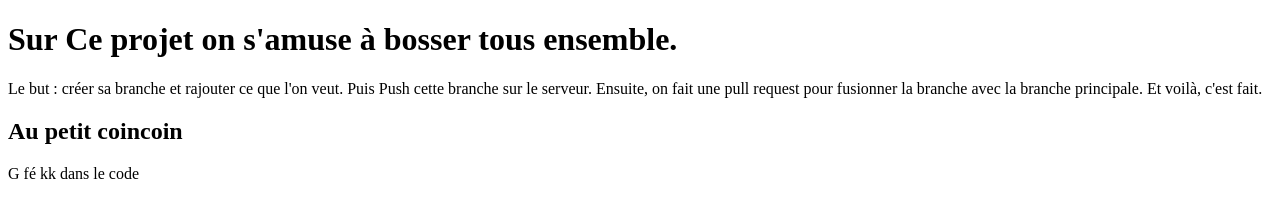
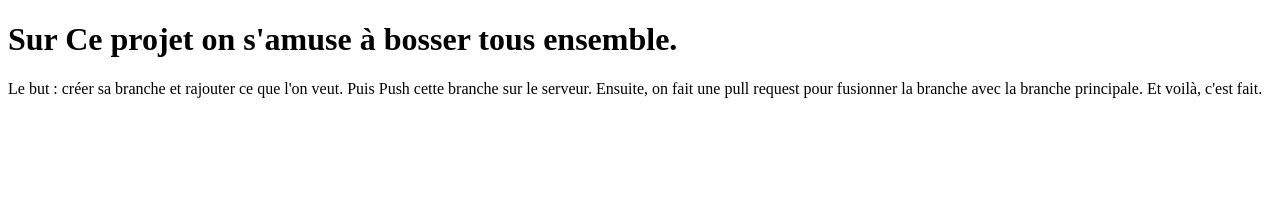
Before and after one commit to LesLoulous/ProjetCollaboratifsDesLoulous, a plain HTML site: page index.html in a window 1280 px wide. Drawn offline with Linux system fonts and the light colour scheme.

Commit message:
retrait du chantier du merge TestFrencho

```diff
--- a/index.html
+++ b/index.html
@@ -12,7 +12,5 @@
       branche sur le serveur. Ensuite, on fait une pull request pour fusionner
       la branche avec la branche principale. Et voilà, c'est fait.
     </p>
-    <h2>Au petit coincoin</h2>
-    <p>G fé kk dans le code</p>
   </body>
 </html>
```
